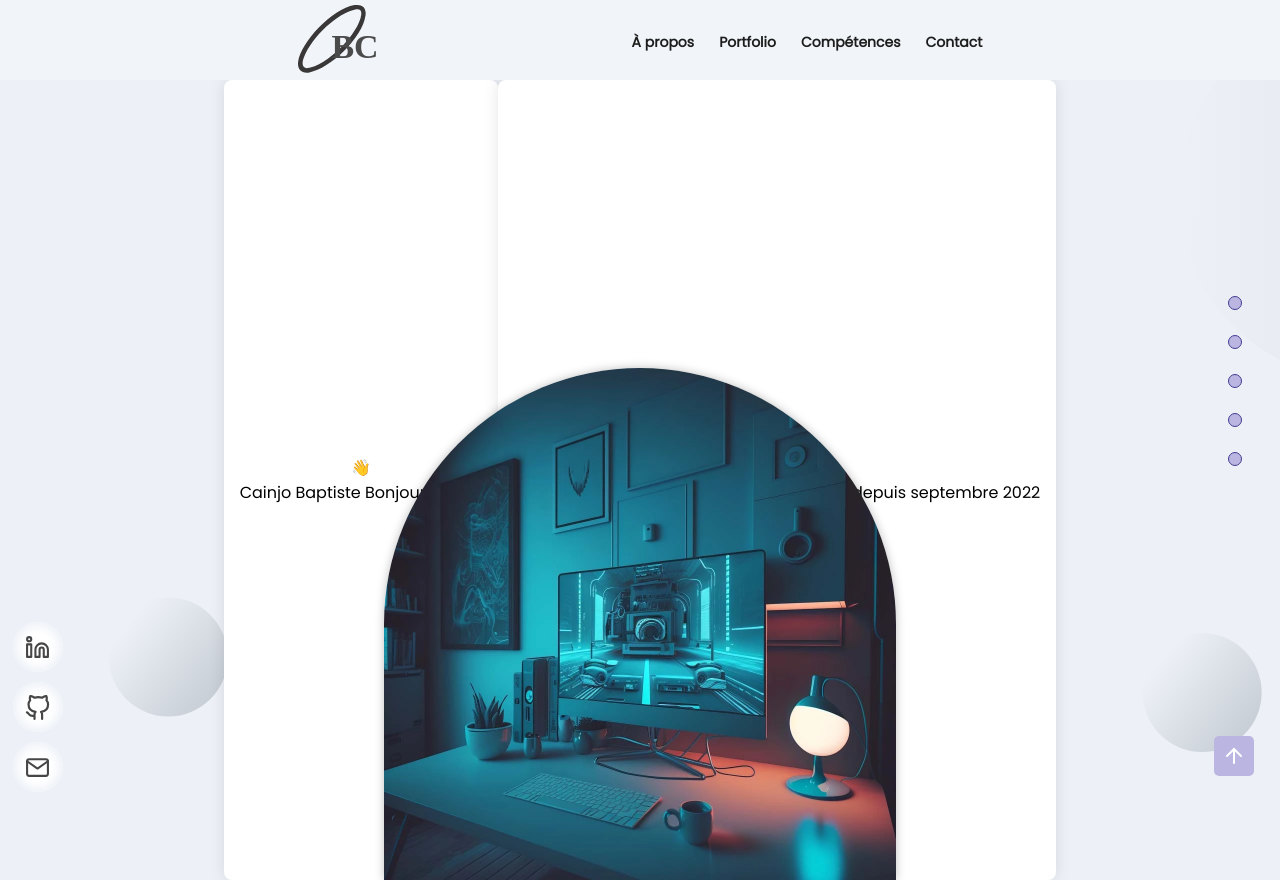
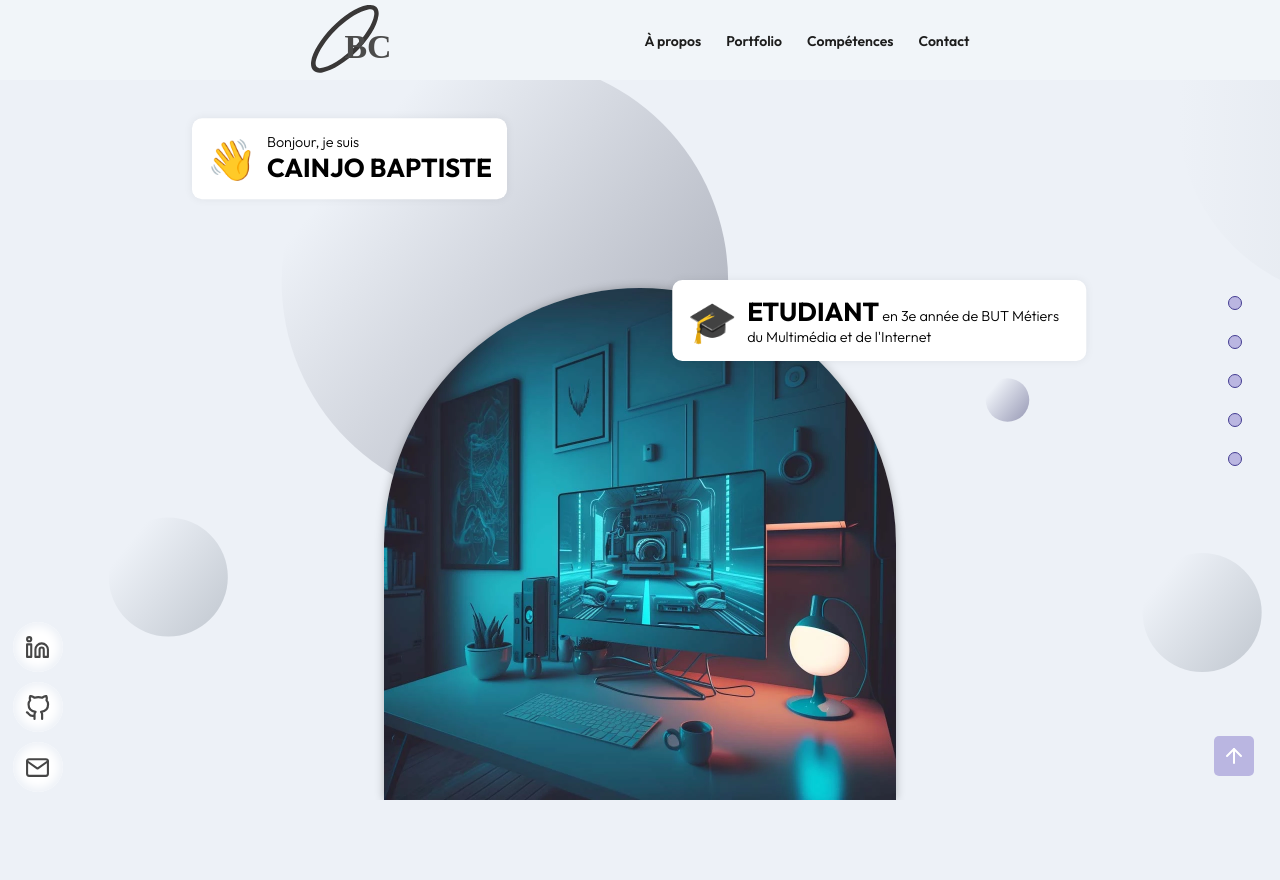
Before and after one commit to BaptisteCainjo/my-website, a Next.js app: page / in a window 1280 px wide. After the commit the page ends 800 px from the top, so only its background shows below. Built offline with nearby package versions, Linux system fonts and the light colour scheme.

Commit message:
SquareInfo Component

```diff
--- a/src/app/page.tsx
+++ b/src/app/page.tsx
@@ -1,6 +1,6 @@
 "use client";
 
-import { useState } from "react";
+import { useEffect, useState } from "react";
 import Image from "next/image.js";
 
 import HomeStyle from "@/scss/pages/Home.module.scss";
@@ -10,24 +10,50 @@ import NavBtn from "@/components/NavBtn/NavBtn";
 import NavBar from "@/components/NavBar/NavBar";
 import SquareInfo from "@/components/SquareInfo/SquareInfo";
 import BkgAbout from "@/assets/images/background.webp";
+import data from '@/utils/data.json'
+
+interface NavigationItems {
+  id: number;
+  title: string;
+}
+
+interface ProfessionalContent {
+  emoji: string;
+  strongText: string;
+  basicText: string;
+}
 
 export default function Home() {
-  const [navigation, setNavigation] = useState<
-    Array<{ id: number; title: string }>
-  >([
-    { id: 1, title: "À propos" },
-    { id: 2, title: "Portfolio" },
-    { id: 3, title: "Compétences" },
-    { id: 4, title: "Contact" },
-  ]);
+  const [navigation, setNavigation] = useState<NavigationItems[]>(data.navigation);
+
+  const [currentSquare, setCurrentSquare] = useState<number>(0);
+  const aboutProfessional: ProfessionalContent[] = data.professionalInfo;
+  const square = aboutProfessional[currentSquare]
+
+  useEffect(() => {
+    const interval = setInterval(() => {
+      setCurrentSquare((index) => (index === aboutProfessional.length - 1 ? 0 : index + 1));
+    }, 5000);
+    return () => clearInterval(interval);
+  }, []);
 
   return (
     <>
       <NavBar content={navigation} />
       <NavBtn content={navigation} />
       <section className={HomeStyle.about}>
-        <SquareInfo emoji="👋" strongText="Cainjo Baptiste" basicText="Bonjour, je suis" priority={1}/>
-        <SquareInfo emoji="💼" strongText="Concepteur web" basicText="en alternance chez MMA depuis septembre 2022" priority={2}/>
+        <SquareInfo
+          emoji="👋"
+          strongText="Cainjo Baptiste"
+          basicText="Bonjour, je suis"
+          priority={1}
+        />
+        <SquareInfo
+          emoji={square.emoji}
+          strongText={square.strongText}
+          basicText={square.basicText}
+          priority={2}
+        />
         <Image
           src={BkgAbout}
           alt="Image d'illustration"
--- a/src/components/NavBtn/NavBtn.tsx
+++ b/src/components/NavBtn/NavBtn.tsx
@@ -16,7 +16,6 @@ export default function NavBtn({ content }: NavBtnProps) {
   useEffect(() => {
     setContentBtn([{ id: 0, title: "" }, ...content]);
   }, [content]);
-
 
   useEffect(() => {
     setIsDesktopView(isDesktop);
--- a/src/components/SquareInfo/SquareInfo.module.scss
+++ b/src/components/SquareInfo/SquareInfo.module.scss
@@ -1,36 +1,105 @@
 @import '@/scss/colors';
 @import '@/scss/mixins';
 
+$marginSquareInfo: 15%;
+$marginSquareInfoXS: 2%;
+
 .square-info {
   display: flex;
-  flex-direction: column;
+  flex-direction: row;
   align-items: center;
-  justify-content: center;
-  padding: 1rem;
-  border-radius: 0.5rem;
-  background-color: $w;
-  box-shadow: 0 0 1rem rgba($b, 0.1);
-  transition: transform 0.2s ease-in-out;
+  background: #FFFFFF;
+  box-shadow: 0px 0px 10px rgba(0, 0, 0, 0.062745098);
+  border-radius: 10px;
+  padding: 15px;
+  gap: 10px;
+  width: fit-content;
+  max-width: 30%;
+  height: fit-content;
+  position: absolute;
+  top: 0;
 
-  &.square-info--active {
-    transform: scale(1.05);
+  @include mixinBreakpoints(sm){
+    max-width: min-content;
   }
 
-  .square-info__title {
-    font-size: 1.5rem;
-    font-weight: 700;
-    color: $b;
-    margin-bottom: 0.5rem;
+  @include mixinBreakpoints(lg){
+    max-width: 45%;
   }
 
-  .square-info__description {
-    font-size: 1rem;
-    font-weight: 400;
-    // color: $color-gray;
-    text-align: center;
+
+  &:nth-child(1) {
+    animation: levitationY 6s linear infinite;
+    left: $marginSquareInfo;
+    top: 15%;
+
+    @include mixinBreakpoints(xs){
+      left: $marginSquareInfoXS;
+      top: 15%;
+    }
+
+    @include mixinBreakpoints(lg){
+      left: $marginSquareInfoXS;
+      top: 20%;
+    }
   }
 
-  .square-info__button {
-    margin-top: 1rem;
+
+  &:nth-child(2) {
+    animation: levitationX 6s linear infinite;
+    right: $marginSquareInfo;
+    top: 35%;
+
+    @include mixinBreakpoints(xs){
+      right: $marginSquareInfoXS;
+      top: 30%;
+    }
+
+    @include mixinBreakpoints(lg){
+      right: $marginSquareInfoXS;
+      top: 40%;
+    }
   }
+
+
+  @keyframes levitationY {
+    0% {
+      transform: translateY(0);
+    }
+    50% {
+      transform: translateY(-10px);
+    }
+    100% {
+      transform: translateY(0);
+    }
+  }
+
+  @keyframes levitationX {
+    0% {
+      transform: translateX(0);
+    }
+    50% {
+      transform: translateX(-10px);
+    }
+    100% {
+      transform: translateX(0);
+    }
+  }
+
+
+  .emoji{
+    font-size: 2.5em;
+  }
+
+  p{
+    font-weight: 300;
+    font-size: 0.9em;
+  }
+
+  .important{
+    @include h1Style();
+  }
+
+
+
 }
--- a/src/components/SquareInfo/SquareInfo.tsx
+++ b/src/components/SquareInfo/SquareInfo.tsx
@@ -1,5 +1,5 @@
-import React from 'react'
-import SquareInfoStyle from './SquareInfo.module.scss';
+import React from "react";
+import SquareInfoStyle from "./SquareInfo.module.scss";
 
 type SquareInfoProps = {
   emoji: string;
@@ -8,11 +8,30 @@ type SquareInfoProps = {
   priority: number;
 };
 
-export default function SquareInfo({emoji, strongText, basicText, priority}: SquareInfoProps) {
+export default function SquareInfo({
+  emoji,
+  strongText,
+  basicText,
+  priority,
+}: SquareInfoProps) {
   return (
     <div className={SquareInfoStyle["square-info"]}>
-      <p>{emoji}</p>
-      <p>{strongText} {basicText}</p>
+      <p className={SquareInfoStyle.emoji}>{emoji}</p>
+      {priority === 1 ? (
+        <div>
+          <p>{basicText}</p>
+          <h1>{strongText}</h1>
+        </div>
+      ) : (
+        <p><span className={SquareInfoStyle.important}>{strongText}</span> {basicText}</p>
+      )}
     </div>
-  )
+  );
 }
+
+{
+  /* <p>{priority === 1 ? basicText : strongText}</p> */
+}
+{
+  /* <p>{priority === 1 ? strongText : basicText}</p> */
+}
--- a/src/scss/globals.scss
+++ b/src/scss/globals.scss
@@ -1,6 +1,6 @@
 @import "../scss/colors";
 @import "../scss/mixins";
-@import url("https://fonts.googleapis.com/css?family=Poppins");
+@import url("https://fonts.googleapis.com/css2?family=Outfit:wght@100..900&family=Poppins:ital,wght@0,100;0,200;0,300;0,400;0,500;0,600;0,700;0,800;0,900;1,100;1,200;1,300;1,400;1,500;1,600;1,700;1,800;1,900&display=swap");
 
 /*
 @font-face{
@@ -28,14 +28,14 @@
     padding: 0;
     text-decoration: none;
     list-style-type: none;
-    font-family: 'Poppins', sans-serif;
+    font-family: 'Outfit', sans-serif;
     scroll-behavior: smooth;
 }
 
 body {
     width: 100%;
     background-color: $globalBkgColor;
-    @include Poppins();
+    @include Outfit();
     font-weight: 400;
     background-color: $lightBlue;
 
@@ -70,14 +70,13 @@ a {
     font-weight: 500;
 }
 
+h1{
+    @include h1Style();
+}
+
 button,
 input,
 textarea {
     outline: none;
     border: none;
 }
-
-main section{
-    min-height: 100vh;
-    margin-top: 80px;
-}
--- a/src/scss/mixins.scss
+++ b/src/scss/mixins.scss
@@ -122,6 +122,17 @@ $mixin-breakpoints: (
   font-family: "Poppins",sans-serif;
 }
 
+@mixin Outfit() {
+  font-family: "Outfut",sans-serif;
+}
+
 @mixin Playfair(){
   font-family: "Playfair Display", sans-serif;
 }
+
+@mixin h1Style(){
+  font-size: 26px;
+  font-weight: 700;
+  text-transform: uppercase;
+  width: max-content;
+}
--- a/src/scss/pages/Home.module.scss
+++ b/src/scss/pages/Home.module.scss
@@ -2,18 +2,14 @@
 @import "../mixins";
 
 .about {
-    content: '';
-    position: relative;
     display: flex;
-    justify-content: center;
+    flex-direction: column;
+    justify-content: flex-end;
     background-image: url('../../assets/svg/backgrounds/background.svg');
     background-repeat: no-repeat;
     background-size: cover;
-    top: 0;
-    left: 0;
     width: 100%;
-    height: 100%;
-    z-index: -1;
+    height: 100vh;
 
     img {
         width: 40%;
@@ -21,8 +17,6 @@
         border-radius: 1000px 1000px 0 0;
         box-shadow: 0px 0px 10px rgba(0, 0, 0, 0.2509803922);
         margin: 0 auto;
-        bottom: 0;
-        position: absolute;
 
         @include mixinBreakpoints(lg){
             width: 60%;
--- /dev/null
+++ b/src/utils/data.json
@@ -0,0 +1,21 @@
+{
+  "navigation": [
+    { "id": 1, "title": "À propos" },
+    { "id": 2, "title": "Portfolio" },
+    { "id": 3, "title": "Compétences" },
+    { "id": 4, "title": "Contact" }
+  ],
+
+  "professionalInfo": [
+    {
+      "emoji": "💼",
+      "strongText": "Concepteur web",
+      "basicText": "en alternance chez MMA depuis septembre 2022"
+    },
+    {
+      "emoji": "🎓",
+      "strongText": "Etudiant",
+      "basicText": "en 3e année de BUT Métiers du Multimédia et de l'Internet"
+    }
+  ]
+}
```
Also changed, not shown: src/components/NavBar/NavBar.tsx (+6 -1 lines). Lines whose indentation alone changed are shown as unchanged.
